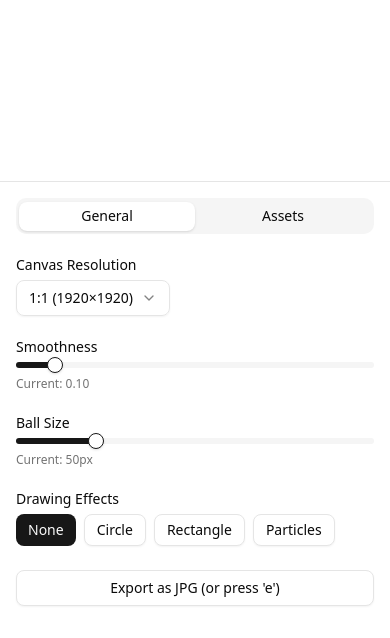
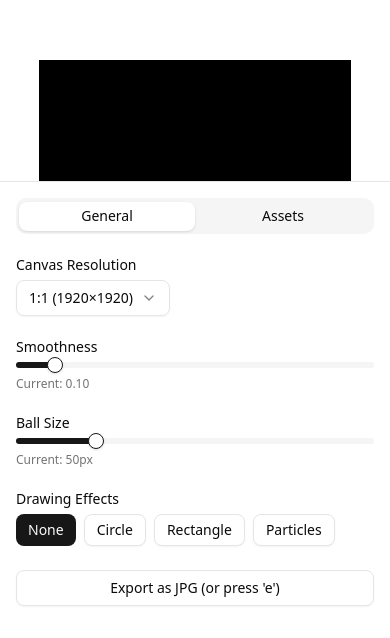
Before and after one commit to rakhatyusupov/data-mosh, a Next.js app: page / in a window 390 px wide. Shown: the part 206-844 px from the top of the page. Built offline with nearby package versions, Linux system fonts and the light colour scheme.

Commit message:
fix: mobile

```diff
--- a/src/_lib/drawRect.ts
+++ b/src/_lib/drawRect.ts
@@ -5,7 +5,6 @@ export const drawRect = (p: p5, mx: number, my: number) => {
   p.noFill();
   p.stroke(255);
   p.strokeWeight(2);
-
   const cols = Math.floor(p.map(mx, 0, p.width, 5, 40));
   const rows = Math.floor(p.map(my, 0, p.height, 5, 40));
   const gap = 20;
@@ -27,4 +26,5 @@ export const drawRect = (p: p5, mx: number, my: number) => {
   }
 
   p.pop();
+  p.clear();
 };
--- a/src/app/globals.css
+++ b/src/app/globals.css
@@ -131,3 +131,10 @@
   align-items: center;
   justify-content: center;
 }
+
+@media (max-width: 1023px) {
+  .parent > div {
+    display: flex;
+    padding: 16px;
+  }
+}
--- a/src/components/Controls.tsx
+++ b/src/components/Controls.tsx
@@ -13,7 +13,7 @@ import {
   SelectValue,
 } from "@/components/ui/select";
 
-import { ColorPaletteCreator } from "./ColorPaletteContext";
+import { ColorPaletteCreator } from "./ColorPaletteCreator";
 
 const SIZE_PRESETS = [
   { label: "1:1 (1920×1920)", key: "1:1", width: 1920, height: 1920 },
--- a/src/components/sketch/P5Sketch.tsx
+++ b/src/components/sketch/P5Sketch.tsx
@@ -80,7 +80,7 @@ const P5Sketch = ({ activeEffects, onExport, resolution }: P5SketchProps) => {
         const bufferMouseX = p.mouseX * scaleX;
         const bufferMouseY = p.mouseY * scaleY;
 
-        //buffer.background(0);
+        buffer.background(0);
 
         activeEffectsRef.current.forEach((effect) => {
           if (effectsLibrary[effect]) {
```
